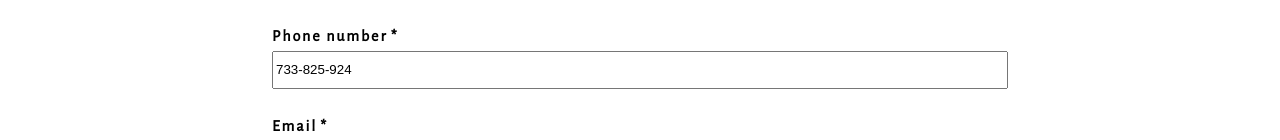
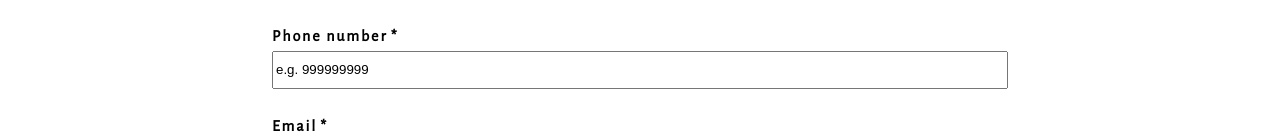
Before and after one commit to freelancer2020/upskills5, a React (Create React App) app in the folder client/rc/: page /claim-report/1 in a window 1280 px wide. Shown: the part 725-865 px from the top of the page. Built offline with nearby package versions, Linux system fonts and the light colour scheme.

Commit message:
improvments

```diff
--- a/client/rc/src/components/applications/ExpenseReport.tsx
+++ b/client/rc/src/components/applications/ExpenseReport.tsx
@@ -50,7 +50,9 @@ const ExpenseReport: React.FC = () => {
       <div className={styles["report-list-items"]}>
         {listExpenseItems.length > 0 && (
           <table>
-            <caption style={{ color: "#fff" }}>Expense List</caption>
+            <caption style={{ color: "#212121", fontWeight: "bold" }}>
+              Expense List
+            </caption>
             <thead>
               <tr>
                 <th scope="col">Price</th>
--- a/client/rc/src/components/applications/PersonalDetailsApp.tsx
+++ b/client/rc/src/components/applications/PersonalDetailsApp.tsx
@@ -41,7 +41,7 @@ const inputs = [
     type: "tel",
     name: "personal_phone_number",
     id: "personal_phone_number",
-    placeholder: "733-825-924",
+    placeholder: "e.g. 999999999",
   },
   {
     category: "Personal Details",
--- a/client/rc/src/components/blocks/ExpenseAlertMsg.tsx
+++ b/client/rc/src/components/blocks/ExpenseAlertMsg.tsx
@@ -48,7 +48,7 @@ const ExpenseAlertMsg: React.FC<ExpenseAlertPrpos> = (props) => {
       <div
         ref={currentRef}
         aria-label={props.ariaLabelMsg}
-        // tabIndex={0}
+        tabIndex={0}
         className={styles["alert-msg-text"]}
       >
         {props.forSubmit ? <strong>Error</strong> : <strong>Success</strong>}
--- a/client/rc/src/components/blocks/ExpenseItem.tsx
+++ b/client/rc/src/components/blocks/ExpenseItem.tsx
@@ -58,7 +58,7 @@ const ExpenseItem: React.FC<ExpenseItemProps> = (props) => {
   return (
     <tr>
       <td className={styles["table-data"]}>
-        <b aria-label={`Price item is ${props.itemPrice}`}> {priceItem}</b>
+        <b aria-label={`Price item is ${props.itemPrice}`}> ${priceItem}</b>
       </td>
       <td className={styles["table-data"]}>
         <p
--- a/client/rc/src/components/blocks/ExpenseModal.tsx
+++ b/client/rc/src/components/blocks/ExpenseModal.tsx
@@ -174,7 +174,7 @@ const ExpenseModal: React.FC = () => {
               onChange={(e) => handlePriceChange(e)}
               id="price"
               type="text"
-              placeholder="15$"
+              placeholder="$15"
             />
             <i
               aria-live="polite"
--- a/client/rc/src/utilities/validator.ts
+++ b/client/rc/src/utilities/validator.ts
@@ -6,7 +6,8 @@ interface ValidationObj {
 
 const validator = (obj: PersonalDetailsData | IncidentDetailsData) => {
   const nameRegex = /^[a-zA-Z ]{2,30}$/;
-  const phoneRegex = /^(\([0-9]{3}\)\s*|[0-9]{3}-)[0-9]{3}-[0-9]{3}$/;
+  // const phoneRegex = /^(\([0-9]{3}\)\s*|[0-9]{3}-)[0-9]{3}-[0-9]{3}$/;
+  const phoneRegex = /^\d+$/;
   const emailRegex =
     /^(([^<>()[\]\\.,;:\s@"]+(\.[^<>()[\]\\.,;:\s@"]+)*)|(".+"))@((\[[0-9]{1,3}\.[0-9]{1,3}\.[0-9]{1,3}\.[0-9]{1,3}\])|(([a-zA-Z\-0-9]+\.)+[a-zA-Z]{2,}))$/;
   const numberRegex = /^\d+$/;
```
